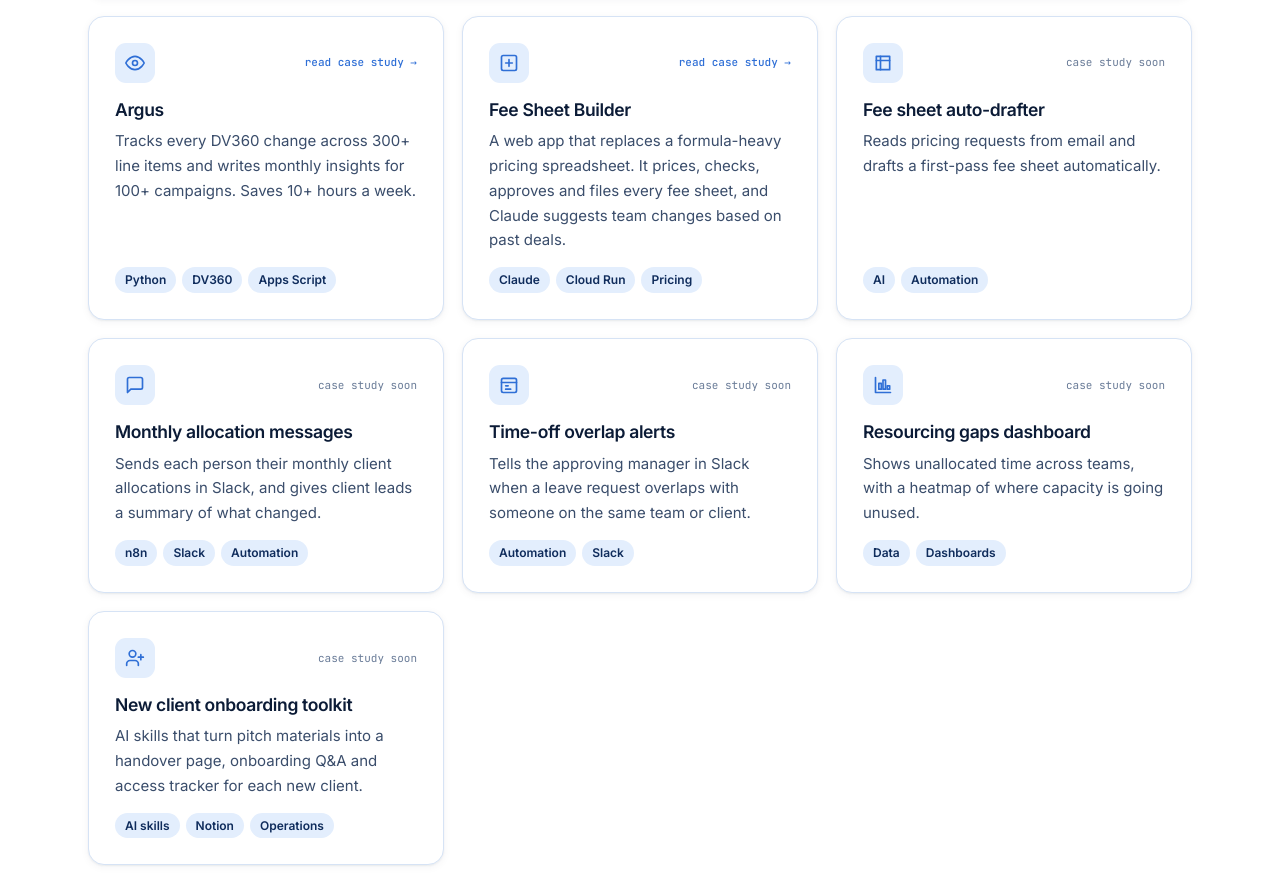
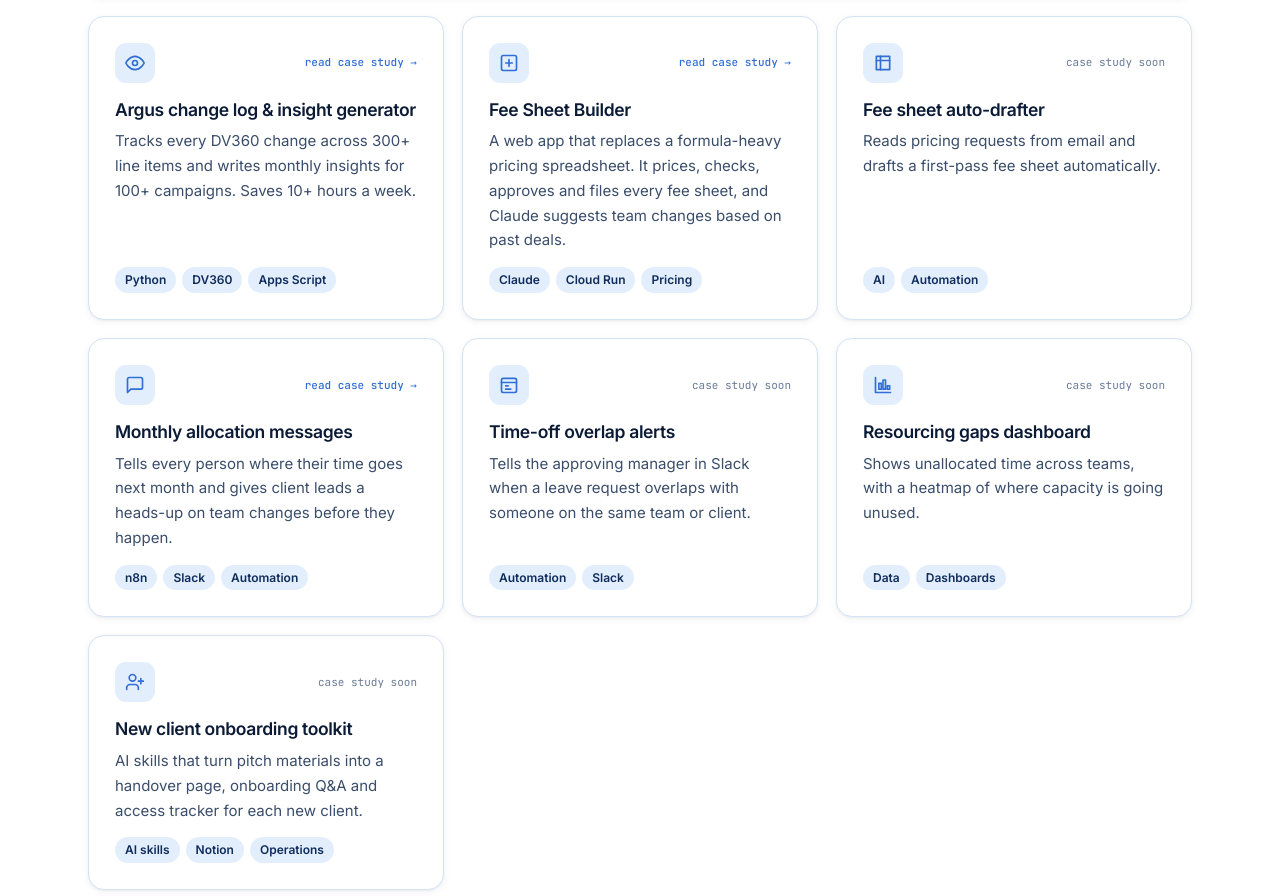
Before and after one commit to jcuneo-builds/jcuneo-builds.github.io, a plain HTML site: page index.html in a window 1280 px wide. Shown: the part 2166-3062 px from the top of the page. Drawn offline with Linux system fonts and the light colour scheme.

Commit message:
homepage includes allocation notifs.html

```diff
--- a/index.html
+++ b/index.html
@@ -359,7 +359,7 @@
     <div class="grid" id="grid">
       <a class="card proj reveal" href="https://jcuneo-builds.github.io/argus/" data-tags="automation apps">
         <div class="top"><span class="pic"><svg viewBox="0 0 24 24" fill="none" stroke="currentColor" stroke-width="2" stroke-linecap="round" stroke-linejoin="round"><path d="M1 12s4-8 11-8 11 8 11 8-4 8-11 8-11-8-11-8z"/><circle cx="12" cy="12" r="3"/></svg></span><span class="go">read case study →</span></div>
-        <h4>Argus</h4>
+        <h4>Argus change log & insight generator</h4>
         <p>Tracks every DV360 change across 300+ line items and writes monthly insights for 100+ campaigns. Saves 10+ hours a week.</p>
         <div class="tags"><span class="tag">Python</span><span class="tag">DV360</span><span class="tag">Apps Script</span></div>
       </a>
@@ -375,12 +375,12 @@
         <p>Reads pricing requests from email and drafts a first-pass fee sheet automatically.</p>
         <div class="tags"><span class="tag">AI</span><span class="tag">Automation</span></div>
       </div>
-      <div class="card proj reveal" data-tags="automation ops">
-        <div class="top"><span class="pic"><svg viewBox="0 0 24 24" fill="none" stroke="currentColor" stroke-width="2" stroke-linecap="round" stroke-linejoin="round"><path d="M21 15a2 2 0 0 1-2 2H7l-4 4V5a2 2 0 0 1 2-2h14a2 2 0 0 1 2 2z"/></svg></span><span class="soon">case study soon</span></div>
+      <a class="card proj reveal" href="https://jcuneo-builds.github.io/allocation-messages/" data-tags="automation ops">
+        <div class="top"><span class="pic"><svg viewBox="0 0 24 24" fill="none" stroke="currentColor" stroke-width="2" stroke-linecap="round" stroke-linejoin="round"><path d="M21 15a2 2 0 0 1-2 2H7l-4 4V5a2 2 0 0 1 2-2h14a2 2 0 0 1 2 2z"/></svg></span><span class="go">read case study →</span></div>
         <h4>Monthly allocation messages</h4>
-        <p>Sends each person their monthly client allocations in Slack, and gives client leads a summary of what changed.</p>
+        <p>Tells every person where their time goes next month and gives client leads a heads-up on team changes before they happen.</p>
         <div class="tags"><span class="tag">n8n</span><span class="tag">Slack</span><span class="tag">Automation</span></div>
-      </div>
+      </a>
       <div class="card proj reveal" data-tags="automation ops">
         <div class="top"><span class="pic"><svg viewBox="0 0 24 24" fill="none" stroke="currentColor" stroke-width="2" stroke-linecap="round" stroke-linejoin="round"><rect x="3" y="4" width="18" height="17" rx="2"/><path d="M3 9h18M8 13h3M8 17h6"/></svg></span><span class="soon">case study soon</span></div>
         <h4>Time-off overlap alerts</h4>
```
